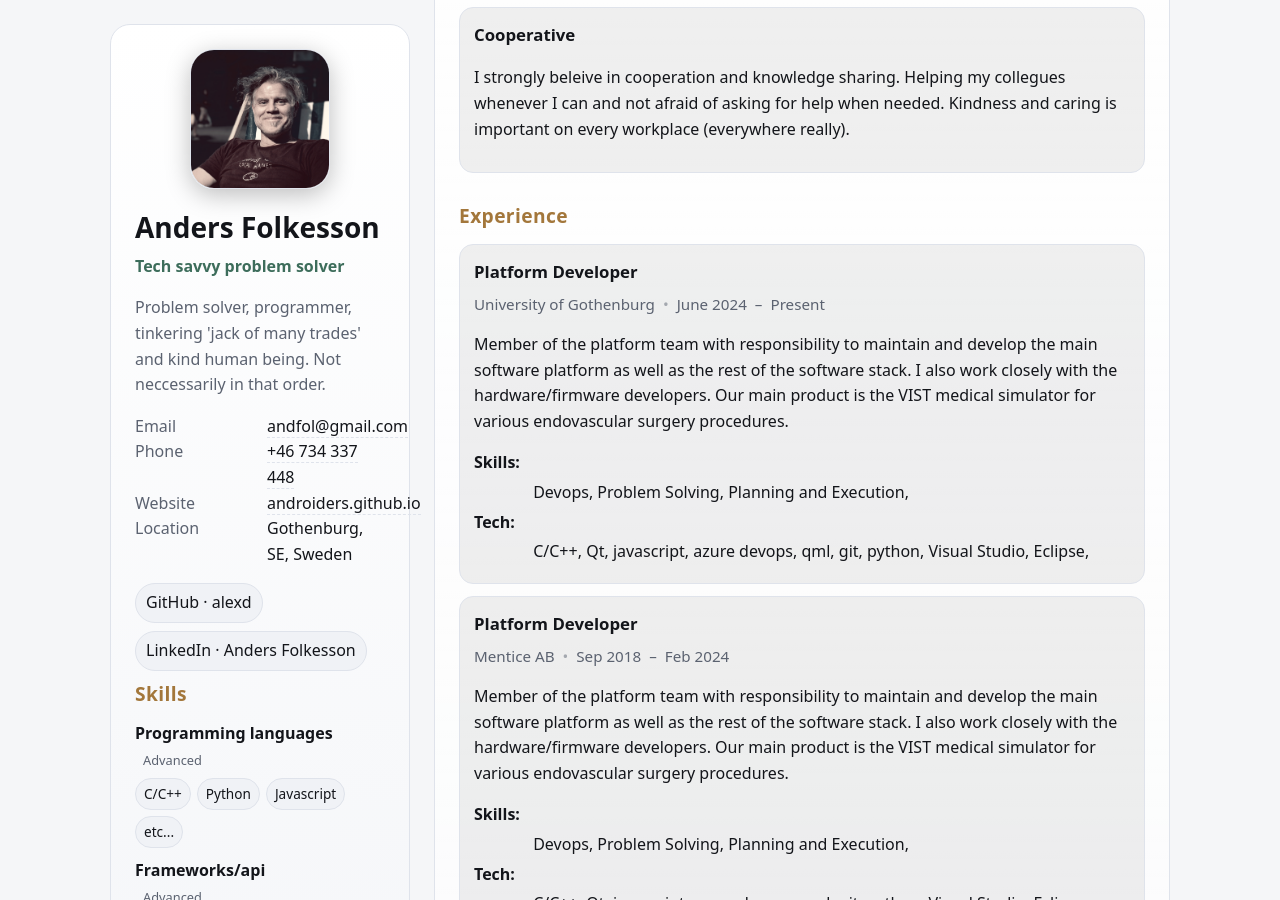
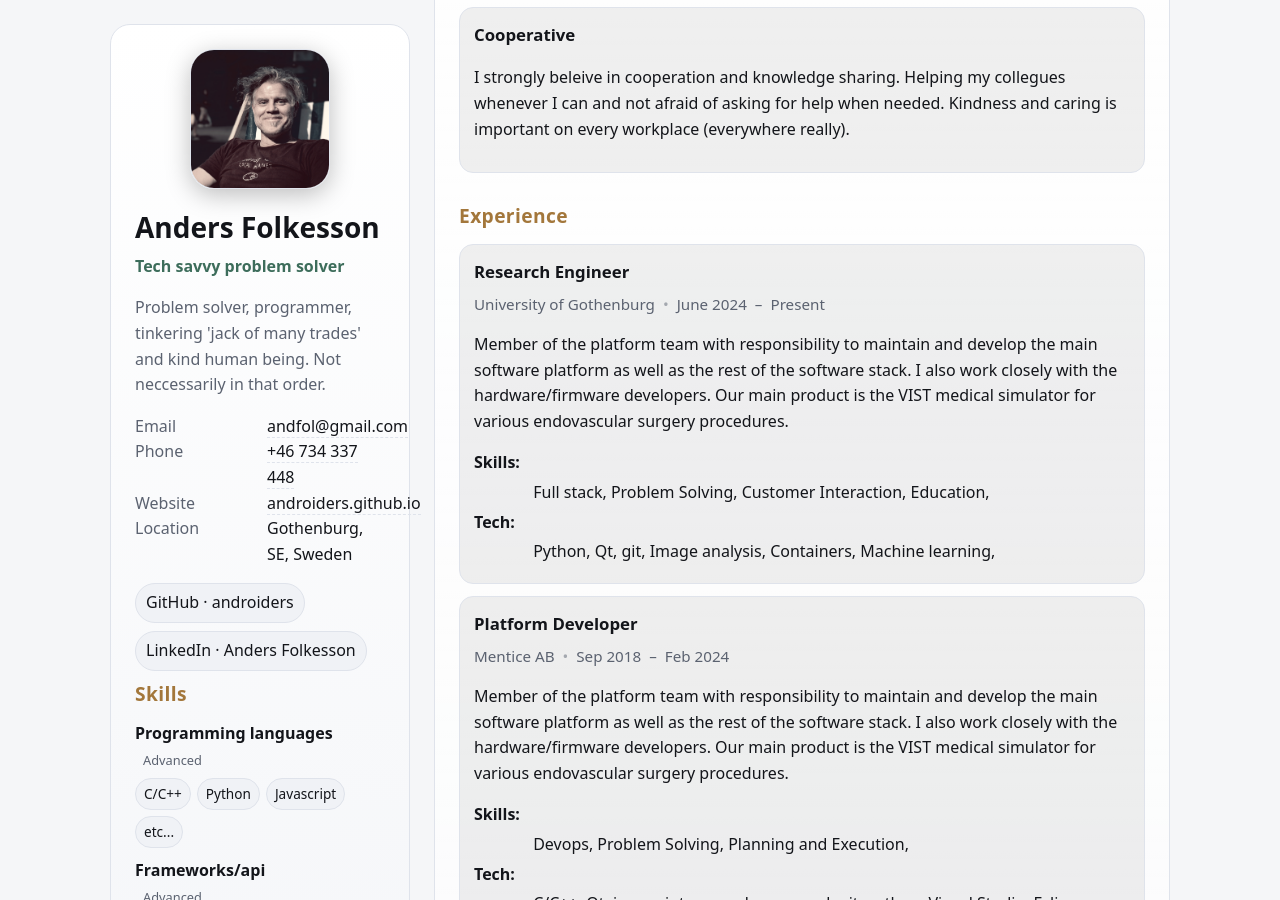
Before and after one commit to androiders/androiders.github.io, a Jekyll site: the page built from resume.md, in a window 1280 px wide and 900 px high, scrolled down 438 px. Built offline with Jekyll 4.4.1, drawn with Linux system fonts in a browser that asks for light colours.

Commit message:
update personal info

```diff
--- a/_data/resume.json
+++ b/_data/resume.json
@@ -9,7 +9,7 @@
         "description":"Software developer, tinkerer, kind human",
         "url": "androiders.github.io",
         "profiles": [
-            { "network": "GitHub", "username": "alexd", "url": "github.com/androiders" },
+            { "network": "GitHub", "username": "androiders", "url": "github.com/androiders" },
             { "network": "LinkedIn", "username": "Anders Folkesson", "url": "https://linkedin.com/in/AndersFolkesson" }
         ],
         "summary":"Problem solver, programmer, tinkering 'jack of many trades' and kind human being. Not neccessarily in that order."
@@ -79,10 +79,10 @@
             "name":"University of Gothenburg",
             "startDate":"June 2024",
             "endDate":"Present",
-            "position": "Platform Developer",
+            "position": "Research Engineer",
             "summary":"Member of the platform team with responsibility to maintain and develop the main software platform as well as the rest of the software stack. I also work closely with the hardware/firmware developers. Our main product is the VIST medical simulator for various endovascular surgery procedures.",
-            "tech":["C/C++"," Qt"," javascript"," azure devops"," qml"," git"," python"," Visual Studio", " Eclipse"],
-            "highlights":["Devops", " Problem Solving"," Planning and Execution"]
+            "tech":["Python"," Qt"," git"," Image analysis"," Containers", " Machine learning"],
+            "highlights":["Full stack", " Problem Solving"," Customer Interaction", " Education"]
         },
         {
             "name":"Mentice AB",
```
